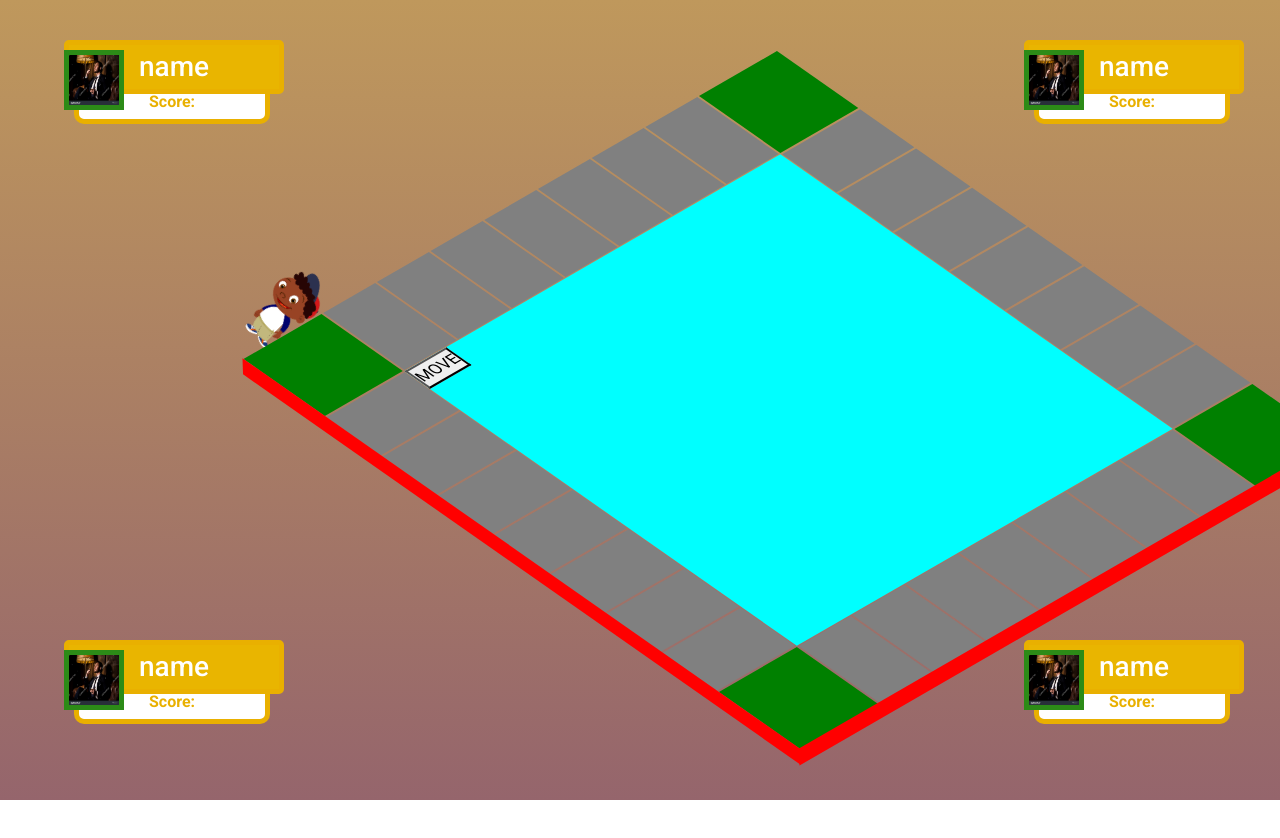
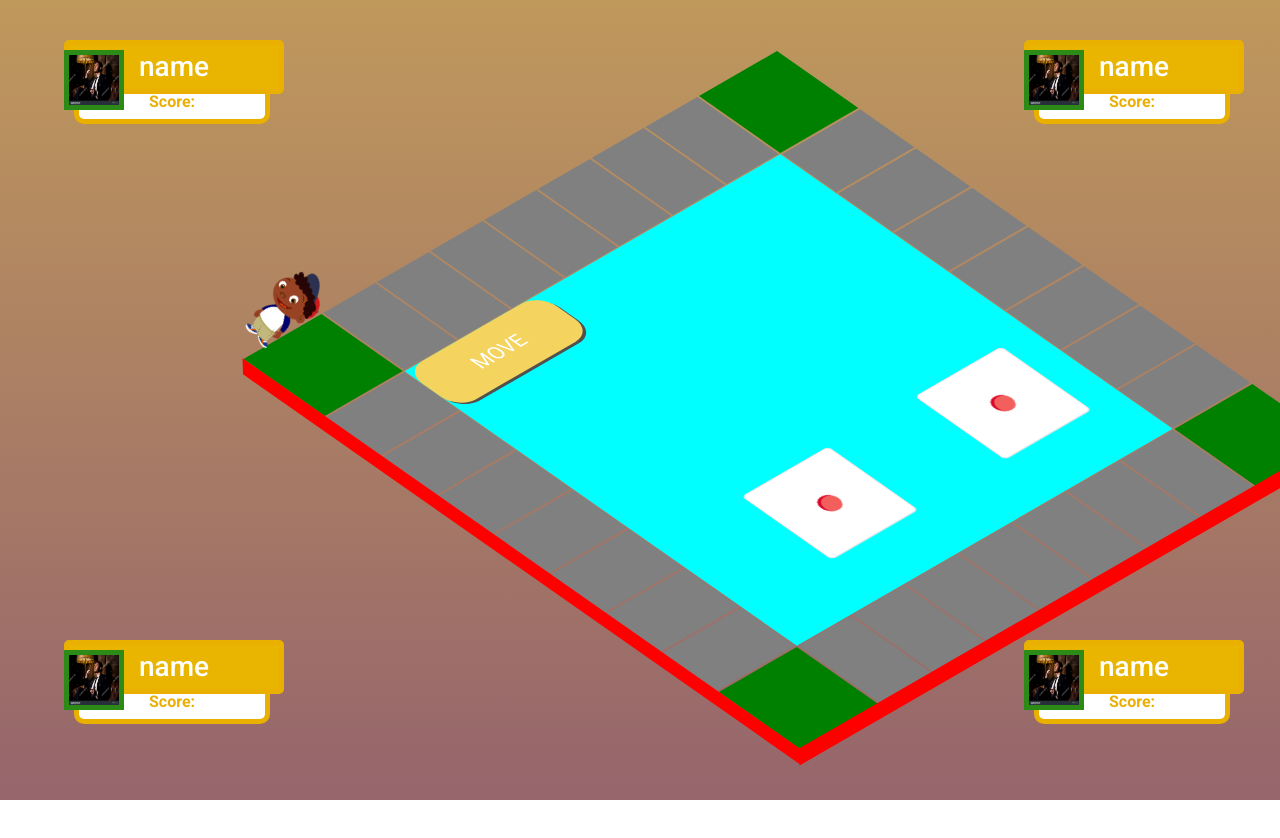
Before and after one commit to nltruonq/Monopoly, a React (Create React App) app in the folder frontend/: page /game in a window 1280 px wide. Shown: the top 838 px of the page. Built offline with nearby package versions, Linux system fonts and the light colour scheme.

Commit message:
roll dice & move

```diff
--- a/frontend/src/pages/ChessBoard/ChessBoard.js
+++ b/frontend/src/pages/ChessBoard/ChessBoard.js
@@ -3,21 +3,46 @@ import classNames from "classnames/bind";
 import UserZone from "./UserZone/UserZone";
 import char from "../../assets/images/char.png";
 import { useEffect, useRef, createRef, useState } from "react";
+import Dice from "./Dice/Dice";
 
 const cx = classNames.bind(styles);
 
 function ChessBoard() {
+
+
+  // giá trị xúc xắc (sau này sẽ lấy từ server)
+  const [diceOne,setDiceOne]=useState(0)
+  const [diceTwo,setDiceTwo]=useState(0)
+
+  //handle roll
+  const [roll,setRoll]=useState(false)
+  const changeRoll=(a)=>{
+    setRoll(a)
+  }
+
+  // vị trí nhân vật
   const [possition,setPos]=useState(0)
+
+  // số bước di chuyển
+  const [userSteps,setSteps]=useState(0)
+
 
   const cellRefs = useRef([]);
 
+  // thẻ div chứa nhân vật
   const userRef = useRef();
 
+  // quản lý các ô trên bàn cờ từ 0->31
   cellRefs.current = Array(32)
     .fill()
     .map((_, i) => cellRefs.current[i] ?? createRef());
 
-  const move=()=>{
+  const moveBySteps=(step)=>{
+    setRoll(true)
+    setSteps(step)
+  }
+
+  const moveOneStep=()=>{
     userRef.current.classList.add(cx("move"))
     if(possition>31){
       setPos(0)
@@ -33,9 +58,35 @@ function ChessBoard() {
     cellRefs.current[possition].current.classList.remove(cx("down"))
 
   }
+
+
+  // roll dice
+  useEffect(()=>{
+    // giá trị xúc xắc (sau này sẽ lấy từ server)
+    if(!roll) {
+      setDiceOne(Math.floor(Math.random() * 6 + 1));
+      setDiceTwo(Math.floor(Math.random() * 6 + 1));
+      console.log(diceOne,diceTwo)
+    }
+
+  },[roll])
+
+  // di chuyển
   useEffect(() => {
+    const interval = setInterval(() => {
+      if (userSteps >0) {
+        moveOneStep()
+        setSteps(userSteps-1);
+      } else {
+        clearInterval(interval);
+      }
+    }, 500);
 
-  }, [possition]);
+    return () => {
+      clearInterval(interval);
+    }
+
+  }, [possition,userSteps]);
 
   return (
     <>
@@ -104,9 +155,17 @@ function ChessBoard() {
                 </div>
               </div>
               <div className={cx("center")}>
-                  <button onClick={move}>
+                  <button onClick={()=>moveBySteps(diceOne+diceTwo)}>
                     MOVE
                   </button>
+                  <Dice
+                    diceOne={diceOne}
+                    diceTwo={diceTwo}
+                    roll={roll}
+                    changeRoll={changeRoll}
+                  >
+
+                  </Dice>
 
               </div>
               {/* thẻ đánh dấu từ 17 tới 23 */}
--- a/frontend/src/pages/ChessBoard/ChessBoard.module.scss
+++ b/frontend/src/pages/ChessBoard/ChessBoard.module.scss
@@ -31,6 +31,7 @@
     margin: 0;
     justify-content: center;
     align-items: center;
+
  }
 
   .content{
@@ -60,6 +61,7 @@
 }
 
 .char{
+  z-index: 11;
   transform: translate(20%,20%) rotate(45deg);
 }
 
@@ -144,5 +146,23 @@
         height: calc(var(--width-cell)*7 + 1*2*7px);
         width: calc(var(--width-cell)*7 + 1*2*7px);
         background-color: aqua;
+        button {
+          padding: 15px 50px;
+          color: #fff;
+          background-color: #f4d35e;
+          border: none;
+          font-size: 20px;
+          border-radius: 20px;
+          box-shadow: 1px 3px #50514F;
+          outline: none;
+          transition: .3s;
+        }
+
+        button:hover, button:active {
+          outline: none;
+          background: #50514F;
+          cursor: pointer;
+          transform: translateY(15px);
+        }
     }
   }
--- /dev/null
+++ b/frontend/src/pages/ChessBoard/Dice/Dice.js
@@ -0,0 +1,88 @@
+import classNames from "classnames/bind";
+import styles from "./Dice.module.scss";
+import { useEffect,memo, useRef, useState } from "react";
+
+import { number } from "./number";
+import { diceConvert } from "./diceConvert";
+const cx = classNames.bind(styles);
+
+function Dice(props) {
+
+  const elDiceOne=useRef()
+  const elDiceTwo=useRef()
+
+  function rollDice() {
+    for (var i = 1; i <= 6; i++) {
+      elDiceOne.current.classList.remove(cx(`show-${i}`));
+      if (diceConvert[props.diceOne] === i) {
+        elDiceOne.current.classList.add(cx("show-" + i));
+      }
+    }
+
+    for (var k = 1; k <= 6; k++) {
+      elDiceTwo.current.classList.remove(cx("show-" + k));
+      if (diceConvert[props.diceTwo] === k) {
+        elDiceTwo.current.classList.add(cx("show-" + k));
+      }
+    }
+  }
+
+  useEffect(()=>{
+    console.log(props.roll)
+    const interval = setInterval(()=>{
+        if(props.roll){
+            rollDice()
+            props.changeRoll(!props.roll)
+        }
+        else{
+            clearInterval(interval)
+        }
+    }, 1000);
+
+    return () => {
+      clearInterval(interval);
+    };
+  },[props.roll])
+  return (
+    <div className={cx("game")}>
+      <div className={cx("container")}>
+        <div id="dice1" className={cx("dice","dice-one")} ref={elDiceOne}>
+          {
+            [...Array(6)].map((_,index)=>{
+                return (
+                    <div key={index} id={`dice-one-side-${number[index].key}`} className={cx("side",number[index].key)}>
+                        {[...Array(index+1)].map((_,i)=>{
+                            return (
+                                <div key={i} className={cx("dot",`${number[index].key}-${i+1}`)}></div>
+                            )
+                        })}
+                    </div>
+                )
+            })
+          }
+        </div>
+      </div>
+
+      <div className={cx("container")}>
+        <div id="dice2" className={cx("dice","dice-two")} ref={elDiceTwo}>
+        {
+            [...Array(6)].map((_,index)=>{
+                return (
+                    <div key={index+"2"} id={`dice-two-side-${number[index].key}`} className={cx("side",number[index].key)}>
+                        {[...Array(index+1)].map((_,i)=>{
+                            return (
+                                <div key={i+"2"} className={cx("dot",`${number[index].key}-${i+1}`)}></div>
+                            )
+                        })}
+                    </div>
+                )
+            })
+          }
+        </div>
+      </div>
+
+    </div>
+  );
+}
+
+export default memo(Dice);
--- /dev/null
+++ b/frontend/src/pages/ChessBoard/Dice/Dice.module.scss
@@ -0,0 +1,121 @@
+
+
+  .game {
+    position: relative;
+    width: auto;
+    height: 100%;
+    transform: rotate(0deg,);
+
+  }
+
+  .container {
+    position: relative;
+    display: inline-block;
+    top: 200px;
+  }
+
+  .dice {
+    position: relative;
+    width: 100px;
+    height: 100px;
+    transform-style: preserve-3d;
+    transition: transform 1s;
+  }
+
+  .dot {
+    position: absolute;
+    width: 20px;
+    height: 20px;
+    margin: -10px 5px 5px -10px;
+    border-radius: 20px;
+    background-color: #f25f5c;
+    box-shadow: inset 2px 2px #d90429;
+  }
+
+  .dice-one {
+    position: absolute;
+    left: 100px;
+  }
+
+  .dice-two {
+    position: absolute;
+    left: 300px;
+
+  }
+
+  .side {
+    position: absolute;
+    background-color: #ffF;
+    border-radius:5px;
+    width: 100px;
+    height: 100px;
+    border: 1px solid #e5e5e5;
+    text-align: center;
+    line-height: 2em;
+  }
+
+  .side:nth-child(1) {
+    transform: translateZ(3.1em); }
+
+  .side:nth-child(6) {
+    transform: rotateY(90deg) translateZ(3.1em); }
+
+  .side:nth-child(3) {
+    transform: rotateY(-90deg) translateZ(3.1em); }
+
+  .side:nth-child(4) {
+    transform: rotateX(90deg) translateZ(3.1em); }
+
+  .side:nth-child(5) {
+    transform: rotateX(-90deg) translateZ(3.1em); }
+
+  .side:nth-child(2) {
+    transform: rotateY(-180deg) translateZ(3.1em); }
+
+  .show-1 {
+    transform: rotateX(720deg) rotateZ(-720deg); }
+
+  .show-6 {
+    transform: rotateX(-900deg) rotateZ(1080deg); }
+
+  .show-3 {
+    transform: rotateY(-450deg) rotateZ(-1440deg); }
+
+  .show-4 {
+    transform: rotateY(810deg) rotateZ(720deg); }
+
+  .show-5 {
+    transform: rotateX(-810deg) rotateZ(-1080deg); }
+
+  .show-2 {
+    transform: rotateX(450deg) rotateZ(-720deg); }
+
+  .two-1, .three-1, .four-1, .five-1, .six-1 {
+    top: 20%;
+    left: 20%;
+  }
+
+  .four-3, .five-3, .six-4 {
+    top: 20%;
+    left: 80%; }
+
+  .one-1, .three-2, .five-5 {
+    top: 50%;
+    left: 50%; }
+
+  .four-2, .five-2, .six-3 {
+    top: 80%;
+    left: 20%; }
+
+  .two-2, .three-3, .four-4, .five-4, .six-6 {
+    top: 80%;
+    left: 80%; }
+
+  .six-2 {
+    top: 50%;
+    left: 20%; }
+
+  .six-5 {
+    top: 50%;
+    left: 80%;
+  }
--- /dev/null
+++ b/frontend/src/pages/ChessBoard/Dice/diceConvert.js
@@ -0,0 +1 @@
+export const diceConvert=[0,1,6,4,5,2,3]
--- /dev/null
+++ b/frontend/src/pages/ChessBoard/Dice/number.js
@@ -0,0 +1,26 @@
+export const number=[
+    {
+        key:"one",
+        value:1
+    },
+    {
+        key:"two",
+        value:2
+    },
+    {
+        key:"three",
+        value:3
+    },
+    {
+        key:"four",
+        value:4
+    },
+    {
+        key:"five",
+        value:5
+    },
+    {
+        key:"six",
+        value:6
+    }
+]
```
